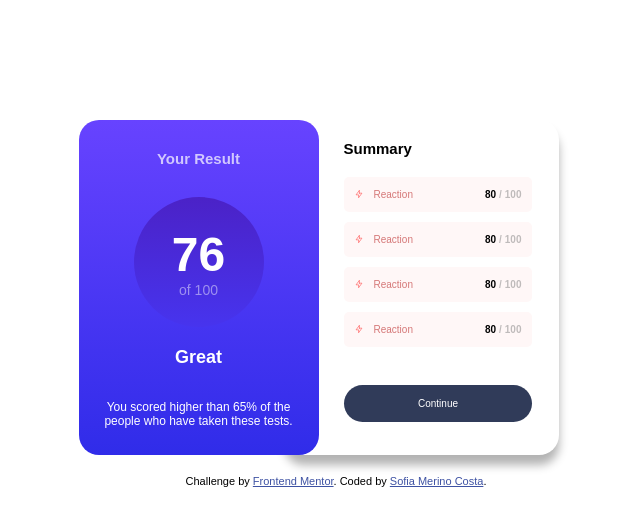
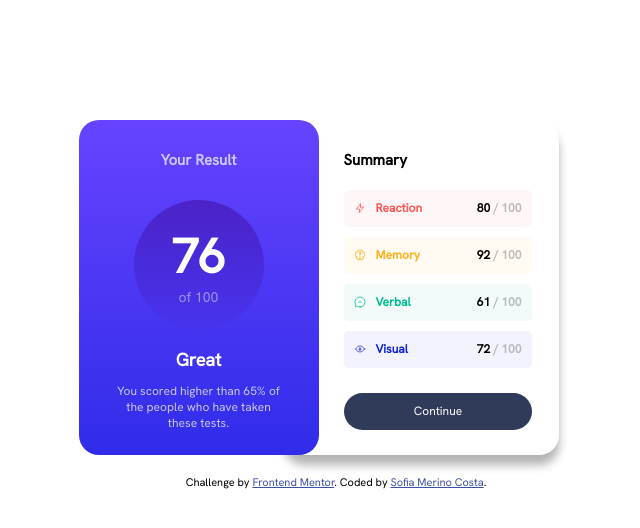
Before and after one commit to agirlhasnoname07/results-summary-component, a plain HTML site: page index.html in a window 1280 px wide. Shown: the whole page, without its empty margins (304-944 px from the left). Drawn offline with Linux system fonts and the light colour scheme.

Commit message:
Improvememnts and implementation of the remaining code

```diff
--- a/index.html
+++ b/index.html
@@ -33,11 +33,11 @@
     <div class="summary-container">
       <h4>Summary</h4>
 
-      <div class="categories-container" style="color: hsl(0, 100%, 67%);background-color: rgb(255, 247, 247);">
+      <div class="categories-container category-red">
 
         <div class="category-id">
           <img src="./assets/images/icon-reaction.svg" alt="reaction icon">
-          <p class="result-name" style="color:#d57777">Reaction</p>
+          <p class="result-name">Reaction</p>
         </div>
 
         <div class="category-score">
@@ -47,43 +47,43 @@
         </div>
       </div>
 
-      <div class="categories-container" style="color: hsl(0, 100%, 67%);background-color: rgb(255, 247, 247);">
+      <div class="categories-container category-yellow">
 
         <div class="category-id">
-          <img src="./assets/images/icon-reaction.svg" alt="reaction icon">
-          <p class="result-name" style="color:#d57777">Reaction</p>
+          <img src="./assets/images/icon-memory.svg" alt="reaction icon">
+          <p class="result-name" >Memory</p>
         </div>
 
         <div class="category-score">
-          <p class="score-achieved">80</p>
+          <p class="score-achieved">92</p>
           <p class="divider">/</p>
           <p class="max-score">100</p>
         </div>
       </div>
 
-      <div class="categories-container" style="color: hsl(0, 100%, 67%);background-color: rgb(255, 247, 247);">
+      <div class="categories-container category-green">
 
         <div class="category-id">
-          <img src="./assets/images/icon-reaction.svg" alt="reaction icon">
-          <p class="result-name" style="color:#d57777">Reaction</p>
+          <img src="./assets/images/icon-verbal.svg" alt="reaction icon">
+          <p class="result-name ">Verbal</p>
         </div>
 
         <div class="category-score">
-          <p class="score-achieved">80</p>
+          <p class="score-achieved">61</p>
           <p class="divider">/</p>
           <p class="max-score">100</p>
         </div>
       </div>
 
-      <div class="categories-container" style="color: hsl(0, 100%, 67%);background-color: rgb(255, 247, 247);">
+      <div class="categories-container category-blue">
 
         <div class="category-id">
-          <img src="./assets/images/icon-reaction.svg" alt="reaction icon">
-          <p class="result-name" style="color:#d57777">Reaction</p>
+          <img src="./assets/images/icon-visual.svg" alt="reaction icon">
+          <p class="result-name ">Visual</p>
         </div>
 
         <div class="category-score">
-          <p class="score-achieved">80</p>
+          <p class="score-achieved">72</p>
           <p class="divider">/</p>
           <p class="max-score">100</p>
         </div>
--- a/styles.scss
+++ b/styles.scss
@@ -1,7 +1,52 @@
+// @import url("https://fonts.googleapis.com/css2?family=Hanken+Grotesk:wght@500;700;800&display=swap");
+
+@font-face {
+  font-family: "Hanken Grotesk Bold";
+  src: url("./assets/fonts/static/HankenGrotesk-Bold.ttf") format("truetype");
+  font-weight: 700;
+  font-style: normal;
+}
+
+@font-face {
+  font-family: "Hanken Grotesk ExtraBold";
+  src: url("./assets/fonts/static/HankenGrotesk-ExtraBold.ttf")
+    format("truetype");
+  font-weight: 800;
+  font-style: normal;
+}
+
+@font-face {
+  font-family: "Hanken Grotesk Medium";
+  src: url("./assets/fonts/static/HankenGrotesk-Medium.ttf") format("truetype");
+  font-weight: 500;
+  font-style: normal;
+}
+
 @font-face {
   font-family: "Hanken Grotesk";
-    src: url("./assets/fonts/HankenGrotesk-VariableFont_wght.ttf") format("ttf");
+  src: url("./assets/fonts/HankenGrotesk-VariableFont_wght.ttf")
+    format("truetype");
+  font-weight: normal;
+  font-style: normal;
 }
+
+// Primary
+$light-red: hsl(0, 100%, 67%);
+$orangey-yellow: hsl(39, 100%, 56%);
+$green-teal: hsl(166, 100%, 37%);
+$cobalt-blue: hsl(234, 85%, 45%);
+
+// Neutral
+$white: hsl(0, 0%, 100%);
+$pale-blue: hsl(221, 100%, 96%);
+$light-lavender: hsl(241, 100%, 89%);
+$dark-gray-blue: hsl(224, 30%, 27%);
+
+// Gradients
+$light-slate-blue: hsl(252, 100%, 67%); //bg
+$light-royal-blue: hsl(241, 81%, 54%); //bg
+$violet-blue: hsla(256, 72%, 46%, 1); //circle
+$persian-blue: hsla(241, 72%, 46%, 0); //circle
 
 body {
   margin: 0;
@@ -35,14 +80,14 @@ body {
     h1 {
       margin: 30px 0;
       font-size: 15px;
-            color: rgba(255, 255, 255, 0.71);
+      color: $light-lavender;
     }
 
     .score-circle-container {
       display: flex;
       flex-direction: column;
       align-items: center;
-            margin-bottom: 20px;
+      margin-bottom: 15px;
 
       .circle {
         width: 130px;
@@ -74,8 +119,8 @@ body {
 
     .sub-text {
       font-size: 12px;
-            color: #ffffff;
-            padding: 20px;
+      color: $light-lavender;
+      padding: 0 35px;
     }
   }
 
@@ -89,15 +134,16 @@ body {
     text-align: left;
 
     h4 {
-            // margin: 30px 0;
+      margin-top: 30px;
       font-size: 15px;
       color: black;
       margin-left: 60px;
+      font-weight: 800;
     }
 
     .categories-container {
       width: 188px;
-            height: 35px;
+      height: 37px;
       display: flex;
       justify-content: space-between;
       align-items: center;
@@ -114,13 +160,14 @@ body {
         img {
           margin-right: 10px;
           margin-left: 10px;
-                    width: 10px;
-                    height: 10px;
+          width: 12px;
+          height: 12px;
         }
       }
 
       p {
-                font-size: 10px;
+        font-size: 12px;
+        font-weight: 800;
       }
     }
   }
@@ -166,13 +213,13 @@ body {
   align-items: center;
   border: none;
   border-radius: 50px;
-    background-color: #303b59;
+  background-color: $dark-gray-blue;
   color: white;
   font-family: "Hanken Grotesk", sans-serif;
-    font-size: 10px;
+  font-size: 12px;
   cursor: pointer;
   margin-left: 34px; // IMPORTANT MARGIN FOR SUMMARY ELEMENTS
-    margin-top: 28px;
+  margin-top: 15px;
 }
 
 .components-score {
@@ -180,3 +227,23 @@ body {
   height: 0;
   display: flex;
 }
+
+.category-red {
+  color: $light-red;
+  background-color: rgb(255, 247, 247);
+}
+
+.category-yellow {
+  color: $orangey-yellow;
+  background-color: rgba(255, 251, 242, 255);
+}
+
+.category-green {
+  color: $green-teal;
+  background-color: rgba(242, 250, 250, 255);
+}
+
+.category-blue {
+  color: $cobalt-blue;
+  background-color: rgba(243, 243, 253, 255);
+}
```
Also changed, not shown: styles.css, 1 other file. Lines whose indentation alone changed are shown as unchanged.
